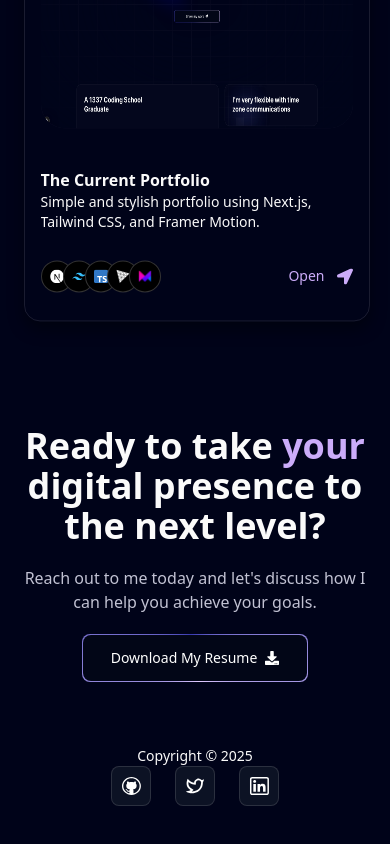
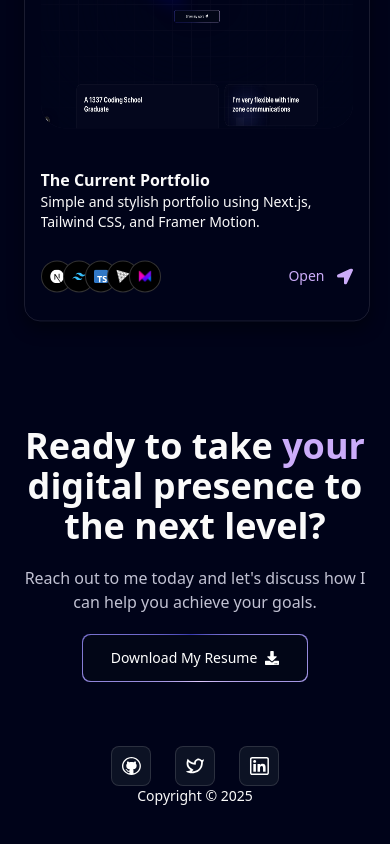
Before and after one commit to yoamzil/Portfolio, a Next.js app: page / in a window 390 px wide. Shown: the part 3892-4736 px from the top of the page. Built offline with nearby package versions, Linux system fonts and the light colour scheme.

Commit message:
Improved the footer

```diff
--- a/components/Footer.tsx
+++ b/components/Footer.tsx
@@ -20,7 +20,7 @@ const Footer = () => {
                     />
                 </a>
             </div>
-            <div className='flex mt-16 md:flex-row flex-col justify-between items-center sm:gap-6'>
+            <div className='flex mt-16 md:flex-row flex-col-reverse justify-between items-center sm:gap-6'>
                 <p className='md:text-base text-sm md:font-normal font-light'>Copyright © 2025</p>
                 <div className='flex items-center md:gap-3 gap-6'>
                     {socialMedia.map((profile) => (
```
